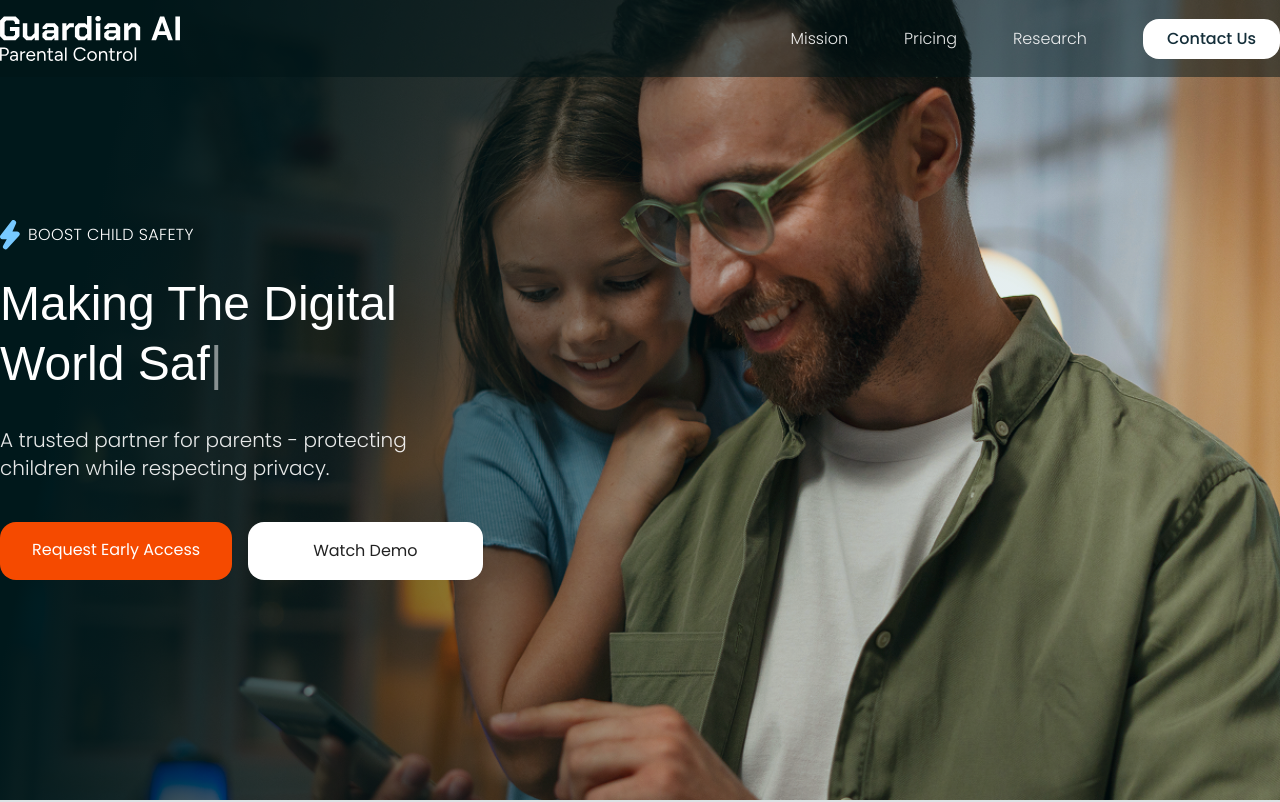
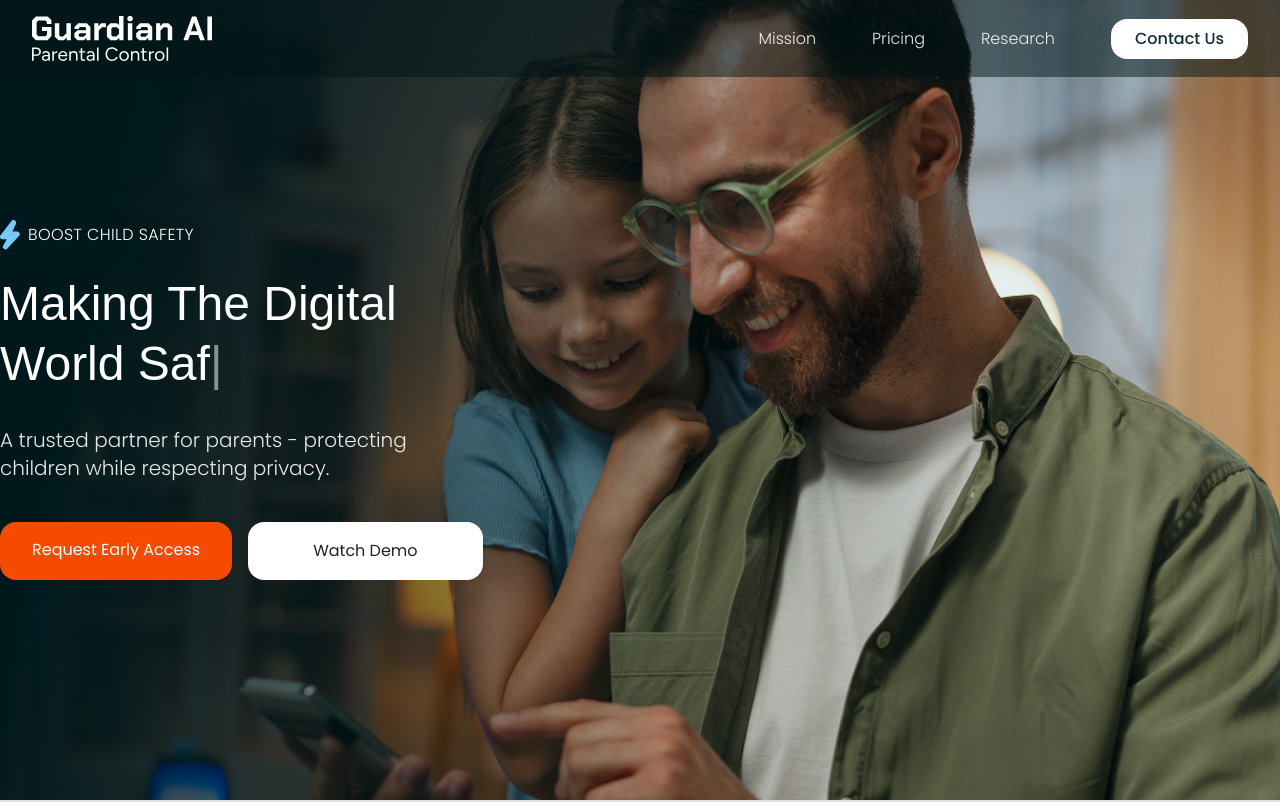
Before and after one commit to seraphguardlabs/Guardien-AI-Website, a Next.js app: page / in a window 1280 px wide. Shown: the top 802 px of the page. Built offline with nearby package versions, Linux system fonts and the light colour scheme; a web font is replaced by a local one.

Commit message:
added session ids

```diff
--- a/app/components/contact/ContactSection.tsx
+++ b/app/components/contact/ContactSection.tsx
@@ -52,6 +52,7 @@ export default function ContactSection() {
   return (
     <section
       ref={sectionRef}
+      id="contact"
       className="relative w-full py-20 overflow-hidden"
       style={{ backgroundColor: "#002D34" }}
     >
--- a/app/components/hero/Header.tsx
+++ b/app/components/hero/Header.tsx
@@ -3,19 +3,19 @@ import Link from "next/link";
 export default function Header() {
   return (
     <header
-      className="absolute top-0 left-0 right-0 z-50 py-4"
+      className="fixed top-0 left-0 right-0 z-50 py-4"
       style={{ backgroundColor: "rgba(0, 21, 23, 0.50)" }}
     >
-      <nav className="flex items-center justify-between max-w-7xl mx-auto">
+      <nav className="flex items-center justify-between max-w-7xl mx-auto px-6 lg:px-8">
         {/* Logo */}
-        <div className="flex flex-col">
+        <Link href="/#" className="flex flex-col cursor-pointer">
           <img
             src="/Vector.svg"
             alt="Guardian AI Parental Control"
             width={180}
             height={40}
           />
-        </div>
+        </Link>
 
         {/* Navigation Links */}
         <div className="hidden md:flex items-center gap-14 font-light">
--- a/app/components/pricing/PricingSection.tsx
+++ b/app/components/pricing/PricingSection.tsx
@@ -32,6 +32,7 @@ export default function PricingSection() {
   return (
     <section
       ref={sectionRef}
+      id="pricing"
       className="relative w-full min-h-screen flex items-center justify-center py-20 overflow-hidden"
       style={{ backgroundColor: "#DBE3E5" }}
     >
--- a/app/components/research/ResearchSection.tsx
+++ b/app/components/research/ResearchSection.tsx
@@ -72,6 +72,7 @@ export default function ResearchSection() {
   return (
     <section
       ref={sectionRef}
+      id="research"
       className="relative py-20 md:py-32 bg-[#DBE3E5] overflow-hidden"
     >
       {/* Decorative Image at Top Right - Diagonal */}
--- a/app/globals.css
+++ b/app/globals.css
@@ -17,6 +17,10 @@
     --background: #0a0a0a;
     --foreground: #ededed;
   }
+}
+
+html {
+  scroll-behavior: smooth;
 }
 
 html,
```
